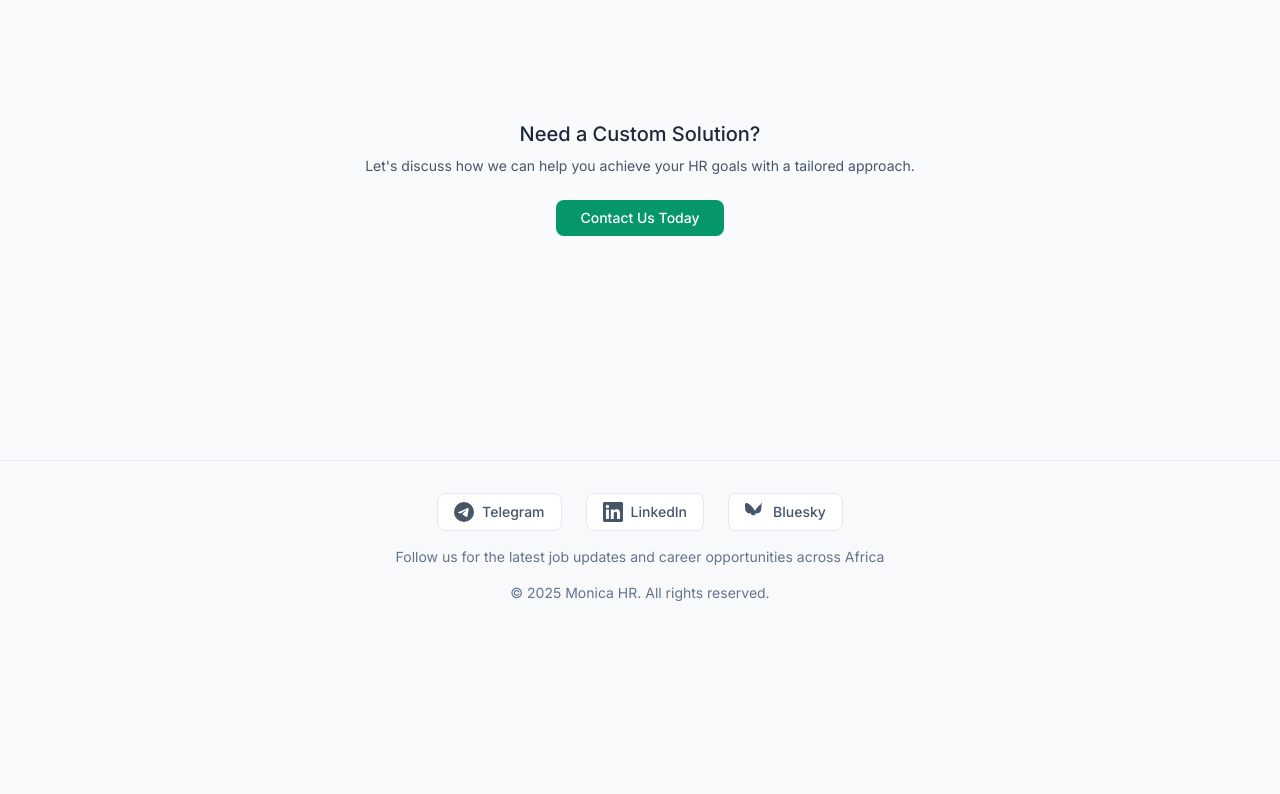
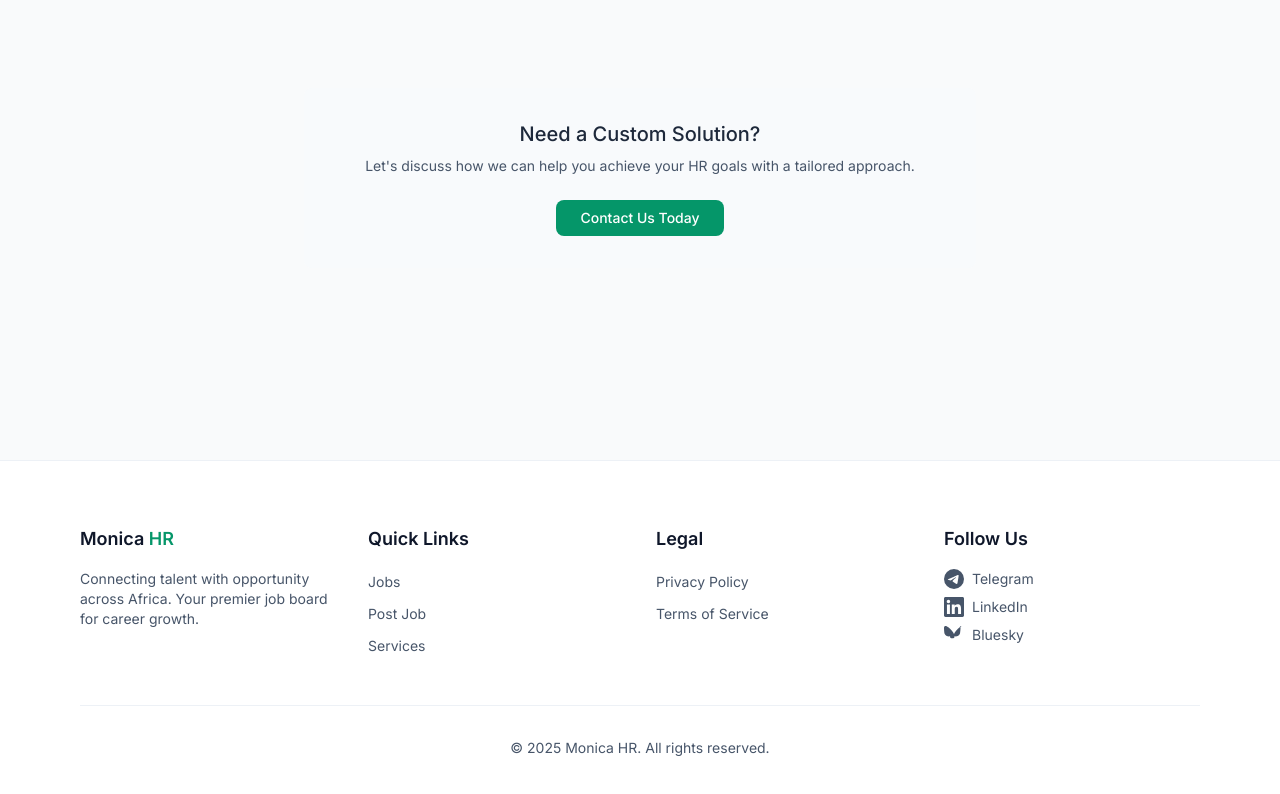
Before and after one commit to rmiyoyo/jobboard, a Next.js app: page /services in a window 1280 px wide. Shown: the part 1106-1900 px from the top of the page. Before the commit the page ends 1741 px from the top, so only its background shows below. Built offline with nearby package versions, Linux system fonts and the light colour scheme.

Commit message:
Follow on telegram

```diff
--- a/app/layout.tsx
+++ b/app/layout.tsx
@@ -109,13 +109,59 @@ export default function RootLayout({
           {children}
         </main>
 
-        <footer className="border-t border-slate-200/60 mt-24 bg-slate-50/50" role="contentinfo">
-          <div className="max-w-6xl mx-auto px-4 py-8">
-            <div className="text-center space-y-4">
-              <div className="flex justify-center items-center gap-6 flex-wrap">
+        <footer className="bg-white border-t border-slate-200/60 mt-24" role="contentinfo">
+          <div className="max-w-6xl mx-auto px-4 py-12 sm:py-16">
+            <div className="grid grid-cols-1 sm:grid-cols-2 lg:grid-cols-4 gap-8">
+              <div>
+                <h3 className="text-lg font-semibold text-slate-900 mb-4">Monica <span className="text-emerald-600">HR</span></h3>
+                <p className="text-slate-600 text-sm">
+                  Connecting talent with opportunity across Africa. Your premier job board for career growth.
+                </p>
+              </div>
+
+              <div>
+                <h3 className="text-lg font-semibold text-slate-900 mb-4">Quick Links</h3>
+                <ul className="space-y-2">
+                  <li>
+                    <Link href="/" className="text-slate-600 text-sm" aria-label="Browse jobs">
+                      Jobs
+                    </Link>
+                  </li>
+                  <li>
+                    <Link href="/post-job" className="text-slate-600 text-sm" aria-label="Post a job">
+                      Post Job
+                    </Link>
+                  </li>
+                  <li>
+                    <Link href="/services" className="text-slate-600 text-sm" aria-label="HR services">
+                      Services
+                    </Link>
+                  </li>
+                </ul>
+              </div>
+
+              <div>
+                <h3 className="text-lg font-semibold text-slate-900 mb-4">Legal</h3>
+                <ul className="space-y-2">
+                  <li>
+                    <Link href="/privacy-policy" className="text-slate-600 text-sm" aria-label="Privacy Policy">
+                      Privacy Policy
+                    </Link>
+                  </li>
+                  <li>
+                    <Link href="/terms-of-service" className="text-slate-600 text-sm" aria-label="Terms of Service">
+                      Terms of Service
+                    </Link>
+                  </li>
+                </ul>
+              </div>
+
+              <div>
+                <h3 className="text-lg font-semibold text-slate-900 mb-4">Follow Us</h3>
+                <div className="flex flex-col space-y-2">
                   <Link
                     href="https://t.me/MonicaJobs"
-                  className="social-link"
+                    className="flex items-center gap-2 text-slate-600 text-sm"
                     aria-label="Join our Telegram channel for job updates"
                     target="_blank"
                     rel="noopener noreferrer"
@@ -123,12 +169,12 @@ export default function RootLayout({
                     <svg className="w-5 h-5" fill="currentColor" viewBox="0 0 24 24" aria-hidden="true">
                       <path d="M11.944 0A12 12 0 0 0 0 12a12 12 0 0 0 12 12 12 12 0 0 0 12-12A12 12 0 0 0 12 0a12 12 0 0 0-.056 0zm4.962 7.224c.1-.002.321.023.465.14a.506.506 0 0 1 .171.325c.016.093.036.306.02.472-.18 1.898-.962 6.502-1.36 8.627-.168.9-.499 1.201-.82 1.23-.696.065-1.225-.46-1.9-.902-1.056-.693-1.653-1.124-2.678-1.8-1.185-.78-.417-1.21.258-1.91.177-.184 3.247-2.977 3.307-3.23.007-.032.014-.15-.056-.212s-.174-.041-.249-.024c-.106.024-1.793 1.14-5.061 3.345-.48.33-.913.49-1.302.48-.428-.008-1.252-.241-1.865-.44-.752-.245-1.349-.374-1.297-.789.027-.216.325-.437.893-.663 3.498-1.524 5.83-2.529 6.998-3.014 3.332-1.386 4.025-1.627 4.476-1.635z"/>
                     </svg>
-                  <span>Telegram</span>
+                    Telegram
                   </Link>
 
                   <Link
                     href="https://www.linkedin.com/company/monicahrco/"
-                  className="social-link"
+                    className="flex items-center gap-2 text-slate-600 text-sm"
                     aria-label="Follow us on LinkedIn"
                     target="_blank"
                     rel="noopener noreferrer"
@@ -136,12 +182,12 @@ export default function RootLayout({
                     <svg className="w-5 h-5" fill="currentColor" viewBox="0 0 24 24" aria-hidden="true">
                       <path d="M20.447 20.452h-3.554v-5.569c0-1.328-.027-3.037-1.852-3.037-1.853 0-2.136 1.445-2.136 2.939v5.667H9.351V9h3.414v1.561h.046c.477-.9 1.637-1.85 3.37-1.85 3.601 0 4.267 2.37 4.267 5.455v6.286zM5.337 7.433c-1.144 0-2.063-.926-2.063-2.065 0-1.138.92-2.063 2.063-2.063 1.14 0 2.064.925 2.064 2.063 0 1.139-.925 2.065-2.064 2.065zm1.782 13.019H3.555V9h3.564v11.452zM22.225 0H1.771C.792 0 0 .774 0 1.729v20.542C0 23.227.792 24 1.771 24h20.451C23.2 24 24 23.227 24 22.271V1.729C24 .774 23.2 0 22.222 0h.003z"/>
                     </svg>
-                  <span>LinkedIn</span>
+                    LinkedIn
                   </Link>
 
                   <Link
                     href="https://bsky.app/profile/monicahrco.bsky.social"
-                  className="social-link"
+                    className="flex items-center gap-2 text-slate-600 text-sm"
                     aria-label="Follow us on Bluesky"
                     target="_blank"
                     rel="noopener noreferrer"
@@ -149,15 +195,14 @@ export default function RootLayout({
                     <svg className="w-5 h-5" fill="currentColor" viewBox="0 0 24 24" aria-hidden="true">
                       <path d="M12 10.8c-1.087-2.114-4.046-6.053-6.798-7.995C2.566.944 1.561 1.266.902 1.565.139 1.908 0 3.08 0 3.768c0 .69.378 5.65.624 6.479.815 2.736 3.713 3.66 6.383 3.364.136-.02.275-.039.39-.056-.083.13-.15.314-.167.479-.053.534.314 1.283.816 1.542.5.258 1.32.222 1.865.222.545 0 1.365.036 1.865-.222.502-.259.869-1.008.816-1.542-.017-.165-.084-.35-.167-.479.115.017.254.036.39.056 2.67.296 5.568-.628 6.383-3.364.246-.829.624-5.789.624-6.479 0-.688-.139-1.86-.902-2.203C22.439 1.266 21.434.944 18.798 2.805 16.046 4.747 13.087 8.686 12 10.8Z"/>
                     </svg>
-                  <span>Bluesky</span>
+                    Bluesky
                   </Link>
                 </div>
+              </div>
+            </div>
 
-              <p className="text-slate-500 text-sm">
-                Follow us for the latest job updates and career opportunities across Africa
-              </p>
-
-              <p className="text-slate-500 text-sm">
+            <div className="mt-12 pt-8 border-t border-slate-200/60 text-center">
+              <p className="text-slate-600 text-sm">
                 &copy; {new Date().getFullYear()} Monica HR. All rights reserved.
               </p>
             </div>
```
Lines whose indentation alone changed are shown as unchanged.
